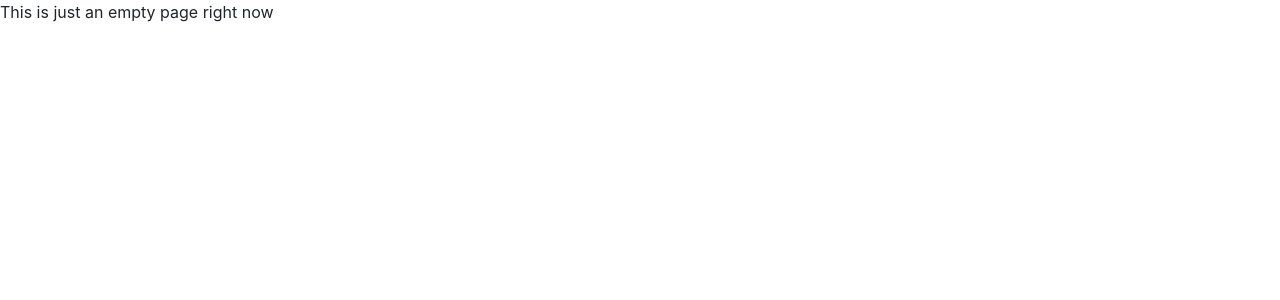
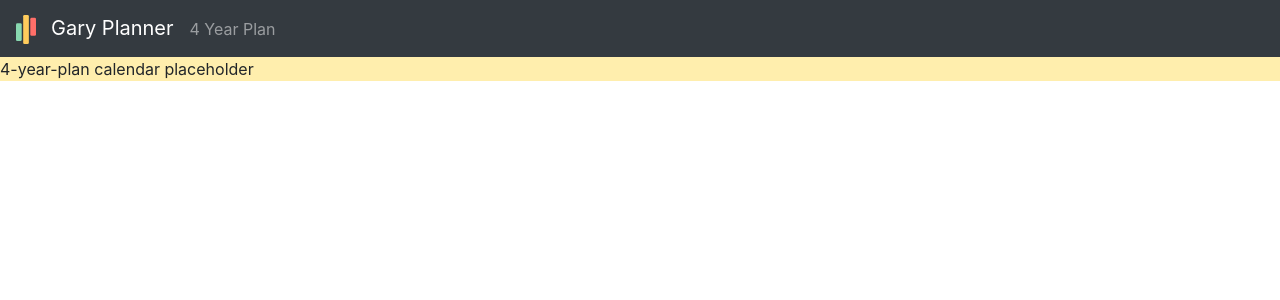
Before and after one commit to YixuanSeanZhou/GaryPlanner, a Next.js app in the folder front-end/: page /plan in a window 1280 px wide. Shown: the top 300 px of the page. Built offline with nearby package versions, Linux system fonts and the light colour scheme.

Commit message:
Created placeholder for 4-year-plan calendar view

```diff
--- a/front-end/components/planCalendar.js
+++ b/front-end/components/planCalendar.js
@@ -4,7 +4,9 @@ import React from 'react';
 export default class PlanCalendar extends React.Component {
     render() {
         return (
-            <div></div>
+            <div className="lightBG">
+                4-year-plan calendar placeholder
+            </div>
         )
     }
 }
--- a/front-end/pages/plan.js
+++ b/front-end/pages/plan.js
@@ -1,5 +1,7 @@
 import Link from 'next/link'
 import Head from 'next/head'
+import PlanCalendar from '../components/planCalendar'
+import {GaryNavbar} from '../components/commonUI'
 
 export default function Plan() {
     return (
@@ -8,7 +10,13 @@ export default function Plan() {
                 <title>Plan</title>
             </Head>
 
-            <p>This is just an empty page right now</p>
+            <GaryNavbar>
+                4 Year Plan
+            </GaryNavbar>
+
+            <div id="planCalendar">
+                <PlanCalendar />
+            </div>
         </>
     )
 }
--- a/front-end/styles/globals.css
+++ b/front-end/styles/globals.css
@@ -18,3 +18,12 @@ body {
 .link {
   cursor: pointer;
 }
+
+.lightBG{
+  background-color: #ffeead;
+}
+
+#planCalendar {
+  width: 100%;
+  height: 100%;
+}
```
